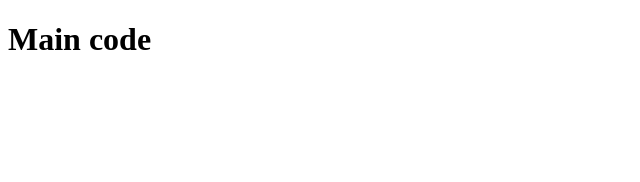
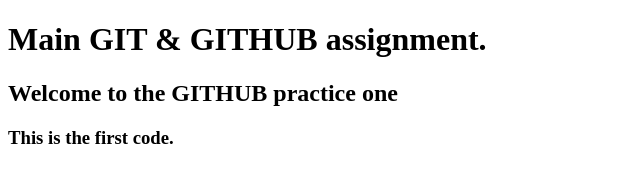
Before and after one commit to shrutigupta-457/github-question-practice, a plain HTML site: page index.html in a window 1280 px wide. Shown: the whole page, without its empty margins (0-640 px from the left). Drawn offline with Linux system fonts and the light colour scheme.

Commit message:
Modified index.html page

```diff
--- a/index.html
+++ b/index.html
@@ -6,6 +6,8 @@
     <title>Document</title>
 </head>
 <body>
-    <h1>Main code</h1>
+    <h1>Main GIT & GITHUB assignment.</h1>
+    <h2>Welcome to the GITHUB practice one</h2>
+    <h3>This is the first code.</h3>
 </body>
 </html>
```
